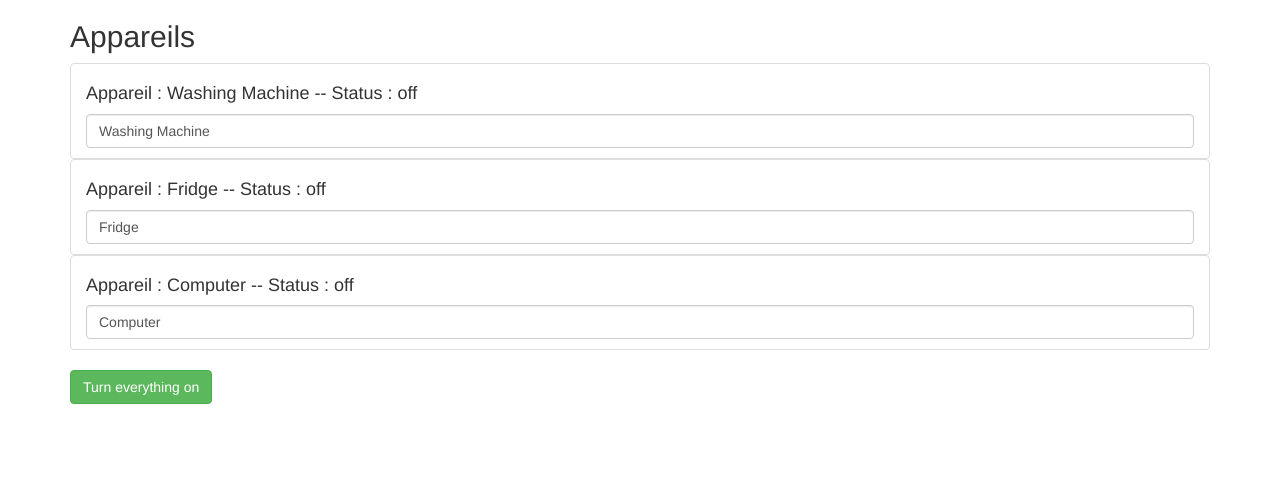
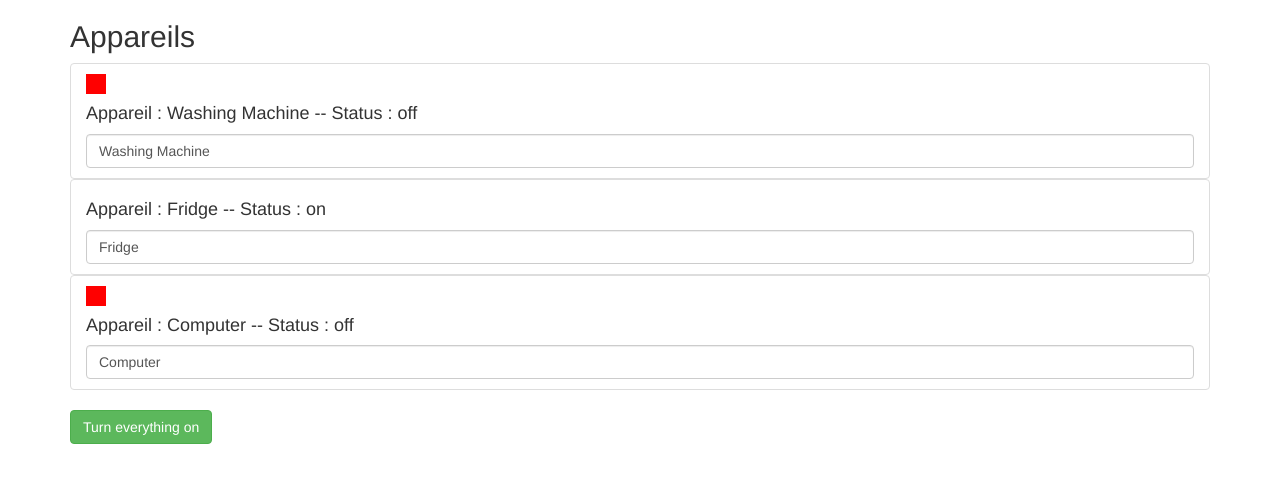
Before and after one commit to LeaDalibard/angular-learning, an Angular app: page / in a window 1280 px wide. Shown: the top 482 px of the page. Built offline with nearby package versions, Linux system fonts and the light colour scheme.

Commit message:
Used ngIf

```diff
--- a/src/app/app.component.html
+++ b/src/app/app.component.html
@@ -3,10 +3,12 @@
     <div class="col-xs-12">
       <h2>Appareils</h2>
       <ul class="list-group">
-        <app-appareil appareilName="Washing Machine"></app-appareil>
-        <app-appareil appareilName="Fridge"></app-appareil>
-        <app-appareil appareilName="Computer"></app-appareil>
+        <app-appareil [appareilName]="appareilOne" [appareilStatus]="'off'" ></app-appareil>
+        <app-appareil [appareilName]="appareilTwo" [appareilStatus]="'on'"></app-appareil>
+        <app-appareil [appareilName]="appareilThree" [appareilStatus]="'off'"></app-appareil>
       </ul>
+      <!-- Don't forget to put square brackets to link content of variable to component property-->
+      <!-- Need to put doubles quotes to appareil status to passed string directly if not it's a variable-->
       <button class="btn btn-success"
               [disabled]="!isAuth"
               (click)="onClickTurnOn()">Turn everything on
--- a/src/app/app.component.ts
+++ b/src/app/app.component.ts
@@ -8,6 +8,10 @@ import {Component} from '@angular/core';
 
 export class AppComponent {
   isAuth = false;
+
+  appareilOne = 'Washing Machine';
+  appareilTwo = 'Fridge';
+  appareilThree = 'Computer';
 
   constructor() {
     setTimeout(
--- a/src/app/appareil/appareil.component.html
+++ b/src/app/appareil/appareil.component.html
@@ -1,4 +1,6 @@
 <li class="list-group-item">
+  <div style="width:20px;height:20px;background-color:red;"
+       *ngIf="appareilStatus === 'off'"></div>
   <h4>Appareil : {{appareilName}} --  Status : {{ getStatus() }}</h4>
   <input type="text" class="form-control" [(ngModel)]="appareilName">
 </li>
--- a/src/app/appareil/appareil.component.ts
+++ b/src/app/appareil/appareil.component.ts
@@ -9,8 +9,7 @@ export class AppareilComponent implements OnInit {
 
   //appareilName: string = 'Washing Machine';
   @Input() appareilName: string;
-
-  appareilStatus: string = 'off';
+  @Input() appareilStatus: string ;
 
 
   constructor() { }
```
